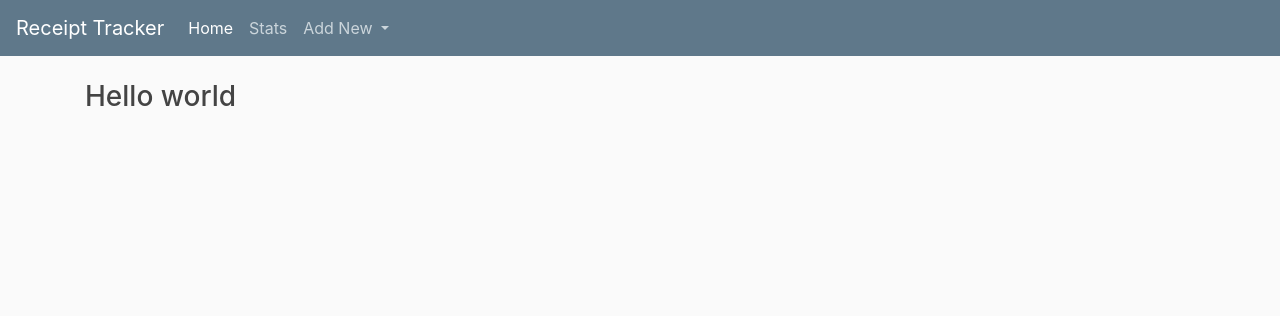
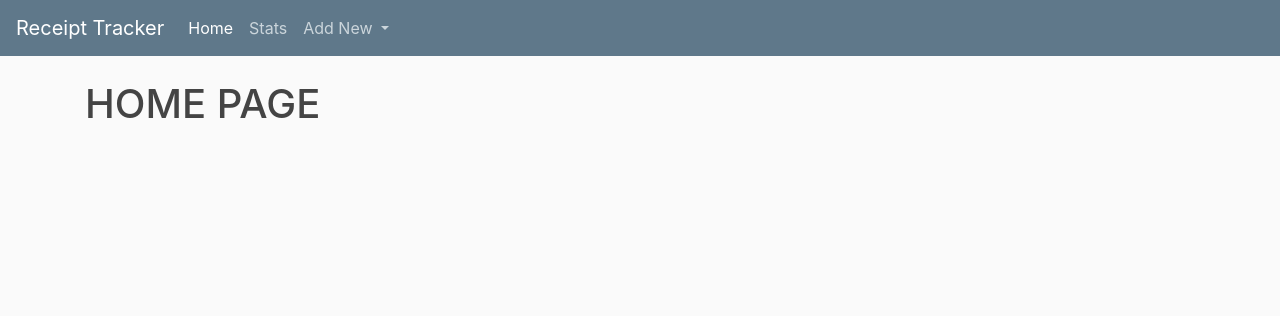
Before and after one commit to jamestrew/receipt-tracker, a Flask app: page / in a window 1280 px wide. Shown: the top 316 px of the page. Run offline with Flask 2, Linux system fonts and the light colour scheme; some libraries are stand-ins or nearby versions.

Commit message:
Organize flask stuff. Move flask_app and add more to routes, forms, templates.

```diff
--- /dev/null
+++ b/flask_app.py
@@ -0,0 +1,4 @@
+from receipt_tracker.flask import app
+
+if __name__ == "__main__":
+    app.run(debug=True)
--- /dev/null
+++ b/receipt_tracker/flask/__init__.py
@@ -0,0 +1,5 @@
+from flask import Flask
+
+app = Flask(__name__)
+
+from receipt_tracker.flask import routes  # noqa
--- /dev/null
+++ b/receipt_tracker/flask/routes.py
@@ -0,0 +1,14 @@
+import flask
+
+from receipt_tracker.flask import app
+
+
+@app.route("/")
+@app.route("/home")
+def home():
+    return flask.render_template('home.html')
+
+
+@app.route("/stats")
+def stats():
+    return flask.render_template('stats.html')
--- /dev/null
+++ b/receipt_tracker/flask/templates/home.html
@@ -0,0 +1,4 @@
+{% extends "layout.html" %}
+{% block content %}
+    <h1>HOME PAGE</h1>
+{% endblock content %}
--- a/receipt_tracker/flask/templates/layout.html
+++ b/receipt_tracker/flask/templates/layout.html
@@ -28,10 +28,10 @@
             <div class="collapse navbar-collapse" id="navbarSupportedContent">
                 <ul class="navbar-nav mr-auto">
                     <li class="nav-item active">
-                        <a class="nav-link" href="#">Home <span class="sr-only">(current)</span></a>
+                        <a class="nav-link" href="/">Home <span class="sr-only">(current)</span></a>
                     </li>
                     <li class="nav-item">
-                        <a class="nav-link" href="#">Stats</a>
+                        <a class="nav-link" href="/stats">Stats</a>
                     </li>
                     <li class="nav-item dropdown">
                         <a class="nav-link dropdown-toggle" href="#" id="navbarDropdown" role="button" data-toggle="dropdown"
@@ -40,7 +40,7 @@
                         </a>
                         <div class="dropdown-menu" aria-labelledby="navbarDropdown">
                             <a class="dropdown-item" href="#">Receipt</a>
-                            <a class="dropdown-item" href="#">User</a>
+                            <a class="dropdown-item" href="#">Buyer</a>
                             <a class="dropdown-item" href="#">Seller</a>
                         </div>
                     </li>
@@ -49,9 +49,14 @@
         </nav>
     </header>
 
-    <div class="container">
-        <h3>Hello world</h3>
-    </div>
+    <main role="main" class="container">
+        <div class="row">
+            <div class="col-md-8">
+                {% block content %}{% endblock %}
+            </div>
+        </div>
+    </main>
+
 
     <!-- Optional JavaScript -->
     <!-- jQuery first, then Popper.js, then Bootstrap JS -->
--- /dev/null
+++ b/receipt_tracker/flask/templates/stats.html
@@ -0,0 +1,4 @@
+{% extends "layout.html" %}
+{% block content %}
+    <h1>STATS PAGE</h1>
+{% endblock content %}
```
Also changed, not shown: receipt_tracker/flask/forms.py (+9 -3 lines).
